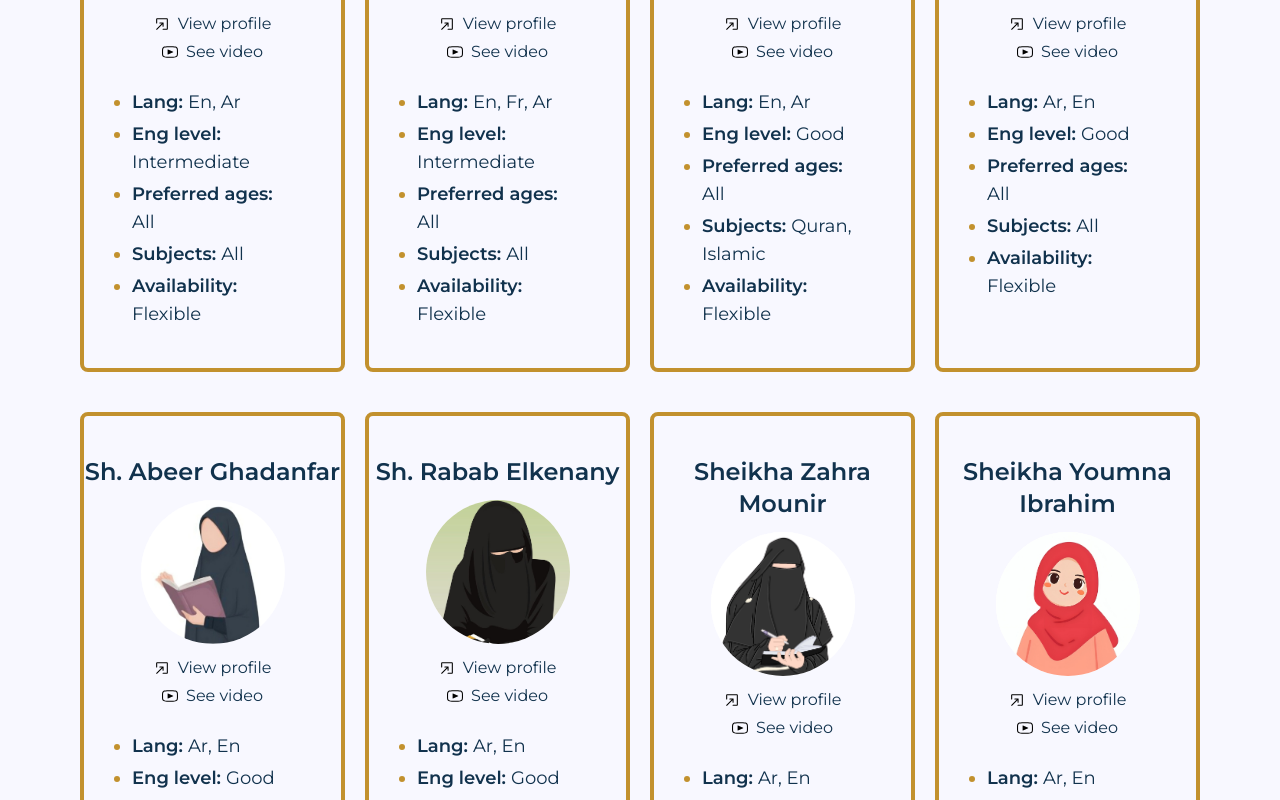
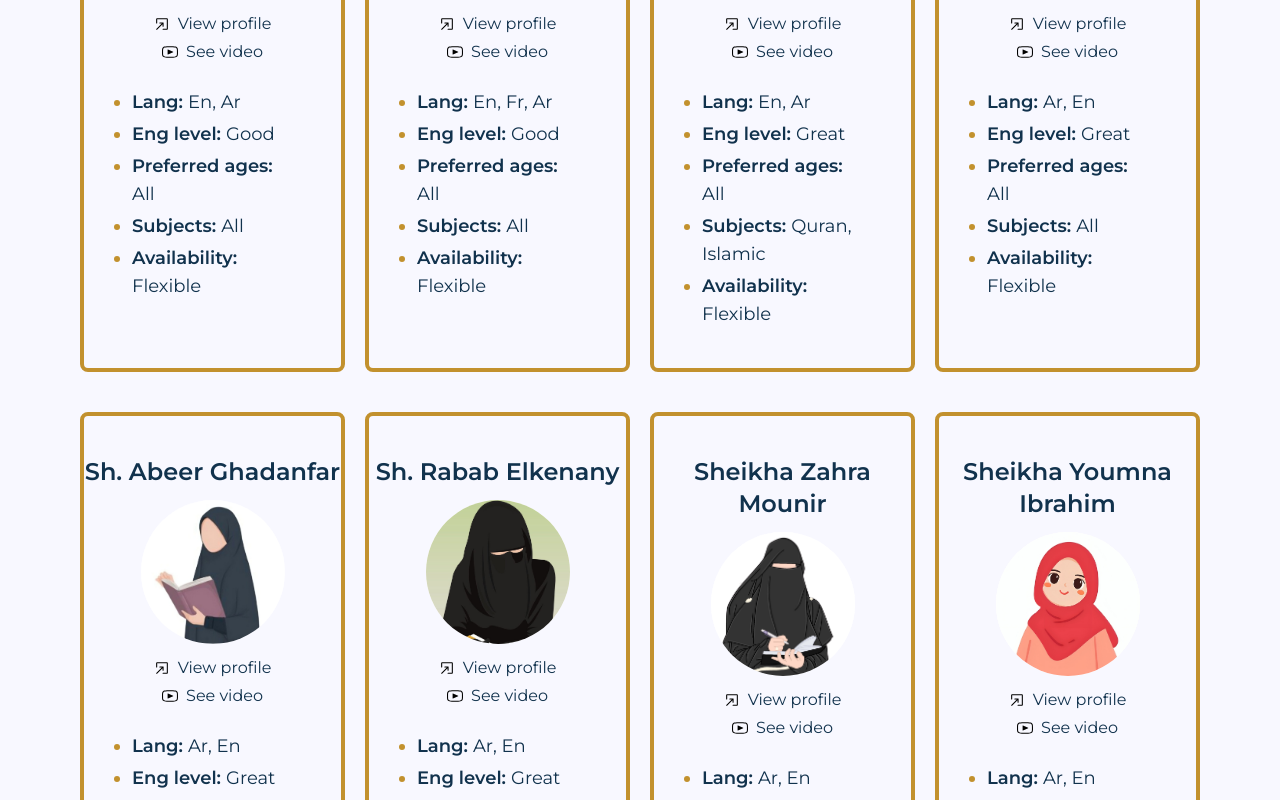
Before and after one commit to BillalPatel/english-for-arabs, a Next.js app: page / in a window 1280 px wide. Shown: the part 4180-4980 px from the top of the page. Built offline with nearby package versions, Linux system fonts and the light colour scheme.

Commit message:
Some styling

```diff
--- a/app/components/TeacherCard.tsx
+++ b/app/components/TeacherCard.tsx
@@ -67,7 +67,7 @@ export default function TeacherCard(props: TeacherCardProps) {
           <p>See video</p>
         </Link>
       </div>
-      <ul className="lg:text-lg list-disc flex flex-col marker:text-brown overflow-auto justify-left text-left px-20 md:px-20 lg:px-12 pt-3 space-y-1 mx-auto">
+      <ul className="lg:text-lg list-disc flex flex-col marker:text-brown overflow-auto justify-left text-left px-[4.5rem] md:px-20 lg:px-12 pt-3 space-y-1 mx-auto">
         <li>
           <span className="font-bold">Lang: </span>
           {preferredLanguages}
--- a/app/data/teacher/teacher.ts
+++ b/app/data/teacher/teacher.ts
@@ -7,7 +7,7 @@ export const teacherData = [
     profileUrl:
       "https://drive.google.com/file/d/1_1AncDohGjpfj-FIdEmOkTn8xZ2GtVel/view?usp=drive_link",
     preferredLanguages: "En, Ar",
-    englishLevel: "Intermediate",
+    englishLevel: "Good",
     preferredAge: "All",
     subjects: "All",
     availability: "Flexible",
@@ -20,7 +20,7 @@ export const teacherData = [
     profileUrl:
       "https://drive.google.com/file/d/1DtkFen-9kfgGuwyTDCfI2gQP_yJGMpmk/view?usp=share_link",
     preferredLanguages: "En, Fr, Ar",
-    englishLevel: "Intermediate",
+    englishLevel: "Good",
     preferredAge: "All",
     subjects: "All",
     availability: "Flexible",
@@ -33,7 +33,7 @@ export const teacherData = [
     profileUrl:
       "https://drive.google.com/file/d/1lBVtTF8K6X-TBr7HEA3t1dWKy3FTyqdG/view?usp=sharing",
     preferredLanguages: "En, Ar",
-    englishLevel: "Good",
+    englishLevel: "Great",
     preferredAge: "All",
     subjects: "Quran, Islamic",
     availability: "Flexible",
@@ -46,7 +46,7 @@ export const teacherData = [
     profileUrl:
       "https://drive.google.com/file/d/1BYVDSkbbF-hRR8fgZ17Fv7VdxDodgQ7b/view?usp=share_link",
     preferredLanguages: "Ar, En",
-    englishLevel: "Good",
+    englishLevel: "Great",
     preferredAge: "All",
     subjects: "All",
     availability: "Flexible",
@@ -59,7 +59,7 @@ export const teacherData = [
     profileUrl:
       "https://drive.google.com/file/d/1cJGR6u7aCDMoq0659BD2YCcJWrO0qnSq/view?usp=share_link",
     preferredLanguages: "Ar, En",
-    englishLevel: "Good",
+    englishLevel: "Great",
     preferredAge: "All",
     subjects: "All",
     availability: "Flexible",
@@ -72,7 +72,7 @@ export const teacherData = [
     profileUrl:
       "https://drive.google.com/file/d/1ha1jZ1aI566NxluOz8zhO3JvU5eITLfB/view?usp=share_link",
     preferredLanguages: "Ar, En",
-    englishLevel: "Good",
+    englishLevel: "Great",
     preferredAge: "All",
     subjects: "All",
     availability: "Flexible",
@@ -85,7 +85,7 @@ export const teacherData = [
     profileUrl:
       "https://drive.google.com/file/d/1eEPI9jvcnpzWUI5joWn_w1fk_uTy_zjw/view?usp=share_link",
     preferredLanguages: "Ar, En",
-    englishLevel: "Intermediate",
+    englishLevel: "Good",
     preferredAge: "All",
     subjects: "All",
     availability: "Flexible",
@@ -98,7 +98,7 @@ export const teacherData = [
     profileUrl:
       "https://drive.google.com/file/d/11o73kFT2K2-Iclz-KmbUPO98F7kAlxh_/view?usp=drive_link",
     preferredLanguages: "Ar, En",
-    englishLevel: "Intermediate",
+    englishLevel: "Good",
     preferredAge: "All",
     subjects: "All",
     availability: "Flexible",
@@ -111,7 +111,7 @@ export const teacherData = [
     profileUrl:
       "https://drive.google.com/file/d/1jxgdAM8cOwZfBvKMIAIulNM2SQXwa8YE/view?usp=share_link",
     preferredLanguages: "Ar, En",
-    englishLevel: "Intermediate",
+    englishLevel: "Good",
     preferredAge: "All",
     subjects: "All",
     availability: "Flexible",
@@ -124,7 +124,7 @@ export const teacherData = [
     profileUrl:
       "https://drive.google.com/file/d/1A_-zodUlUbtCdrEaMPCV8bd5SjrsEi3F/view?usp=share_link",
     preferredLanguages: "Ar, En",
-    englishLevel: "Intermediate",
+    englishLevel: "Good",
     preferredAge: "All",
     subjects: "Quran, Arabic",
     availability: "Flexible",
@@ -189,7 +189,7 @@ export const teacherData = [
     profileUrl:
       "https://drive.google.com/file/d/1wZCOf1bPyT7j5ONqiHMy7BFrgrv1mNqT/view?usp=share_link",
     preferredLanguages: "Ar, En",
-    englishLevel: "Intermediate",
+    englishLevel: "Good",
     preferredAge: "All",
     subjects: "All",
     availability: "Flexible",
```
